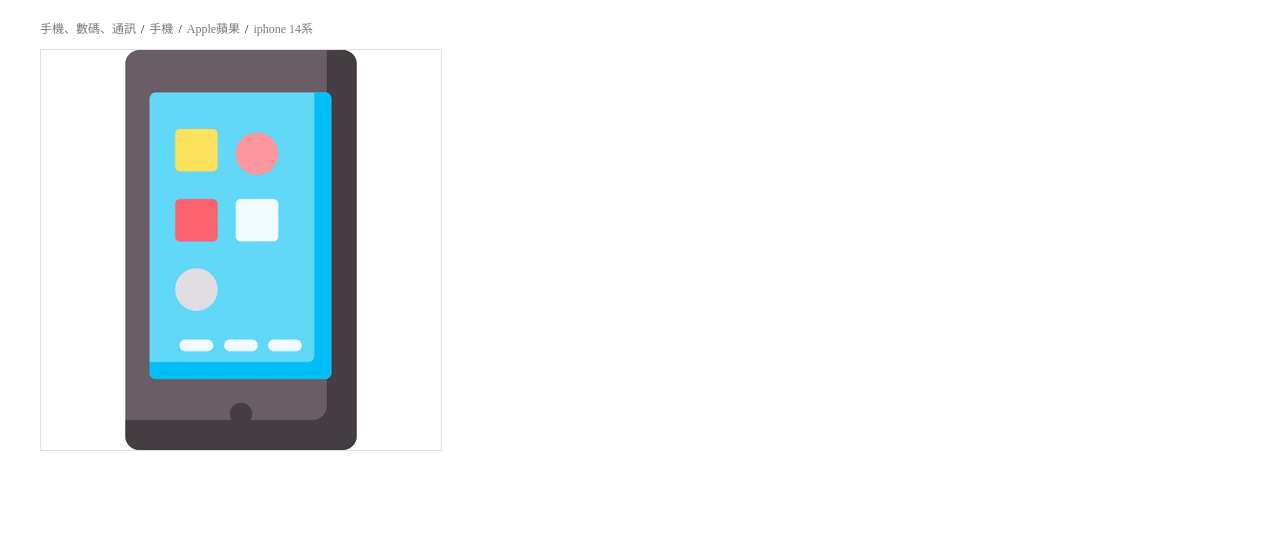
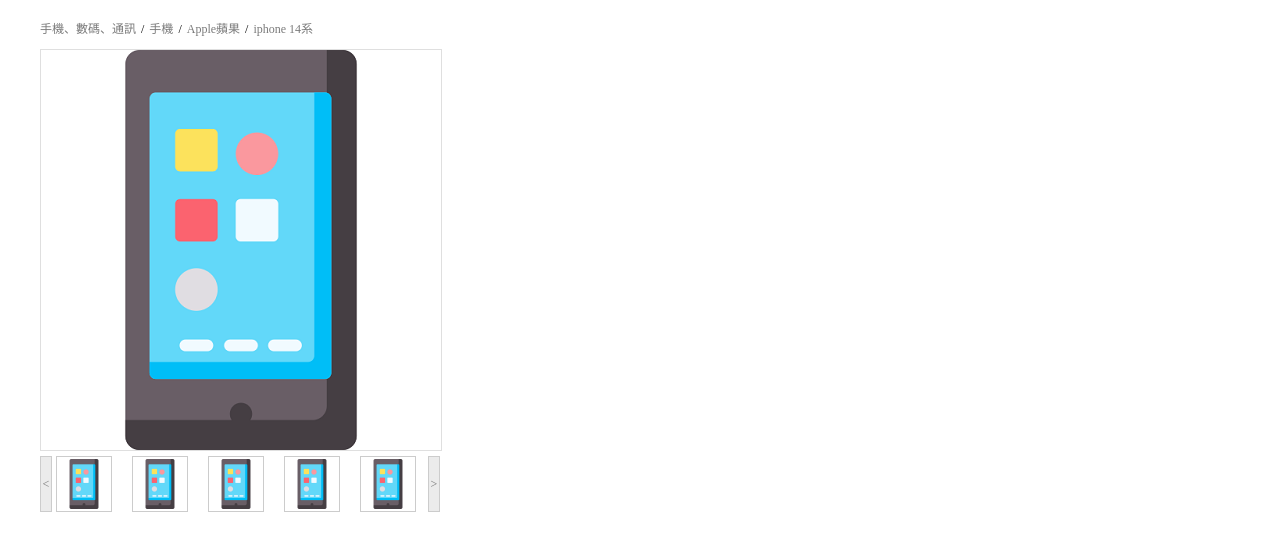
Before and after one commit to gold9450412/mia-market, a plain HTML site: page index.html in a window 1280 px wide. Shown: the part 192-742 px from the top of the page. Drawn offline with Linux system fonts and the light colour scheme.

Commit message:
[MIA market] small store picture
change:
    1. Add small store picture
note:
    1. Use "a" tag to design left/right button
    2. white-space
    3. inline-block
    4. text-align

```diff
--- a/css/index.less
+++ b/css/index.less
@@ -252,6 +252,55 @@
                         }
                     }
                     //下邊
+                    #leftBottom
+                    {
+                        width: 400px;
+                        margin-top: 5px;
+                        a
+                        {
+                            width: 10px;
+                            height: 54px;
+                            border: 1px solid #ccc;
+                            background: #ebebeb;
+                            text-align: center;
+                            line-height: 54px;
+                            font-size: 12px;
+                            float: left;
+                            &:first-child
+                            {
+                                margin-right: 4px;
+                            }
+                        }
+                        #piclist
+                        {
+                            width: 372px;
+                            height: 56px;
+                            float: left;
+                            //因下方的強制不換行，全部的圖片都到同一行了，要隱藏
+                            overflow: hidden;
+                            ul
+                            {
+                                font-size: 0;
+                                //強制不換行
+                                white-space: nowrap;
+                                li
+                                {
+                                    width: 50px;
+                                    height: 50px;
+                                    border: 1px solid #ccc;
+                                    padding: 2px;
+                                    margin-right: 20px;
+                                    display: inline-block;
+                                    img
+                                    {
+                                        width: 50px;
+                                        height: 50px;
+                                    }
+                                }
+                            }
+
+                        }
+                    }
                 }
             }
             //中間區域結束
--- a/index.html
+++ b/index.html
@@ -112,6 +112,56 @@
                             </div> -->
                         </div>
                         <!--下邊-->
+                        <div id="leftBottom">
+                            <a href="javascript:;"><</a>
+                            <div id="piclist">
+                                <ul>
+                                    <li>
+                                        <img src="images/s1.png" alt="">
+                                    </li>
+                                    <li>
+                                        <img src="images/s1.png" alt="">
+                                    </li>
+                                    <li>
+                                        <img src="images/s1.png" alt="">
+                                    </li>
+                                    <li>
+                                        <img src="images/s1.png" alt="">
+                                    </li>
+                                    <li>
+                                        <img src="images/s1.png" alt="">
+                                    </li>
+                                    <li>
+                                        <img src="images/s1.png" alt="">
+                                    </li>
+                                    <li>
+                                        <img src="images/s1.png" alt="">
+                                    </li>
+                                    <li>
+                                        <img src="images/s1.png" alt="">
+                                    </li>
+                                    <li>
+                                        <img src="images/s1.png" alt="">
+                                    </li>
+                                    <li>
+                                        <img src="images/s1.png" alt="">
+                                    </li>
+                                    <li>
+                                        <img src="images/s1.png" alt="">
+                                    </li>
+                                    <li>
+                                        <img src="images/s1.png" alt="">
+                                    </li>
+                                    <li>
+                                        <img src="images/s1.png" alt="">
+                                    </li>
+                                    <li>
+                                        <img src="images/s1.png" alt="">
+                                    </li>
+                                </ul>
+                            </div>
+                            <a href="javascript:;">></a>
+                        </div>
                     </div>
                     <!--左側放大鏡結束-->
                     <!--右側商品詳情區域開始-->
```
Also changed, not shown: css/index.css.
